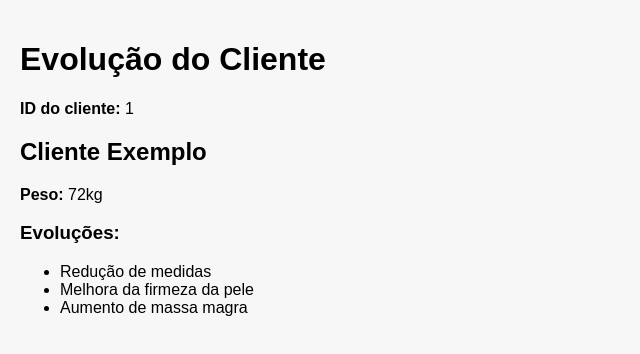
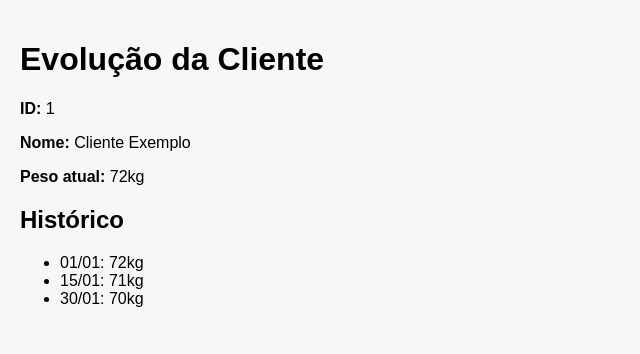
Before and after one commit to clinicglobal/clinicglobal-platform, a Next.js app: page /evolucao/1 in a window 1280 px wide. Shown: the top 354 px of the page, without its empty margins (0-640 px from the left). Built offline with nearby package versions, Linux system fonts and the light colour scheme.

Commit message:
Update page.jsx
Signed-off-by: clinicglobal <clinicglobalbd@gmail.com>

```diff
--- a/app/evolucao/[id]/page.jsx
+++ b/app/evolucao/[id]/page.jsx
@@ -1,11 +1,6 @@
 "use client";
 
 import { useState, useEffect } from "react";
-
-// Impede falha no build do Netlify para rotas dinâmicas
-export function generateStaticParams() {
-  return [];
-}
 
 export const dynamic = "force-dynamic";
 
@@ -19,47 +14,44 @@ export default function EvolucaoPage({ params }) {
     const buscarDados = async () => {
       setLoading(true);
 
-      // MOCK TEMPORÁRIO – depois colocamos API real
+      // MOCK TEMPORÁRIO — depois vamos substituir pela API real
       const clienteMock = {
         id,
         nome: "Cliente Exemplo",
         peso: "72kg",
         evolucao: [
-          "Redução de medidas",
-          "Melhora da firmeza da pele",
-          "Aumento de massa magra",
-        ],
+          { dia: "01/01", peso: "72kg" },
+          { dia: "15/01", peso: "71kg" },
+          { dia: "30/01", peso: "70kg" }
+        ]
       };
 
-      setTimeout(() => {
       setDadosCliente(clienteMock);
       setLoading(false);
-      }, 600);
     };
 
     buscarDados();
   }, [id]);
 
+  if (loading) {
+    return <p>Carregando evolução...</p>;
+  }
+
   return (
-    <div style={{ padding: "20px" }}>
-      <h1>Evolução do Cliente</h1>
-      <p><b>ID do cliente:</b> {id}</p>
+    <div style={{ padding: 20 }}>
+      <h1>Evolução da Cliente</h1>
+      <p><strong>ID:</strong> {dadosCliente.id}</p>
+      <p><strong>Nome:</strong> {dadosCliente.nome}</p>
+      <p><strong>Peso atual:</strong> {dadosCliente.peso}</p>
 
-      {loading && <p>Carregando dados...</p>}
-
-      {!loading && dadosCliente && (
-        <div>
-          <h2>{dadosCliente.nome}</h2>
-          <p><b>Peso:</b> {dadosCliente.peso}</p>
-
-          <h3>Evoluções:</h3>
+      <h2 style={{ marginTop: 20 }}>Histórico</h2>
       <ul>
         {dadosCliente.evolucao.map((item, index) => (
-              <li key={index}>{item}</li>
+          <li key={index}>
+            {item.dia}: {item.peso}
+          </li>
         ))}
       </ul>
     </div>
-      )}
-    </div>
   );
 }
```
Lines whose indentation alone changed are shown as unchanged.
